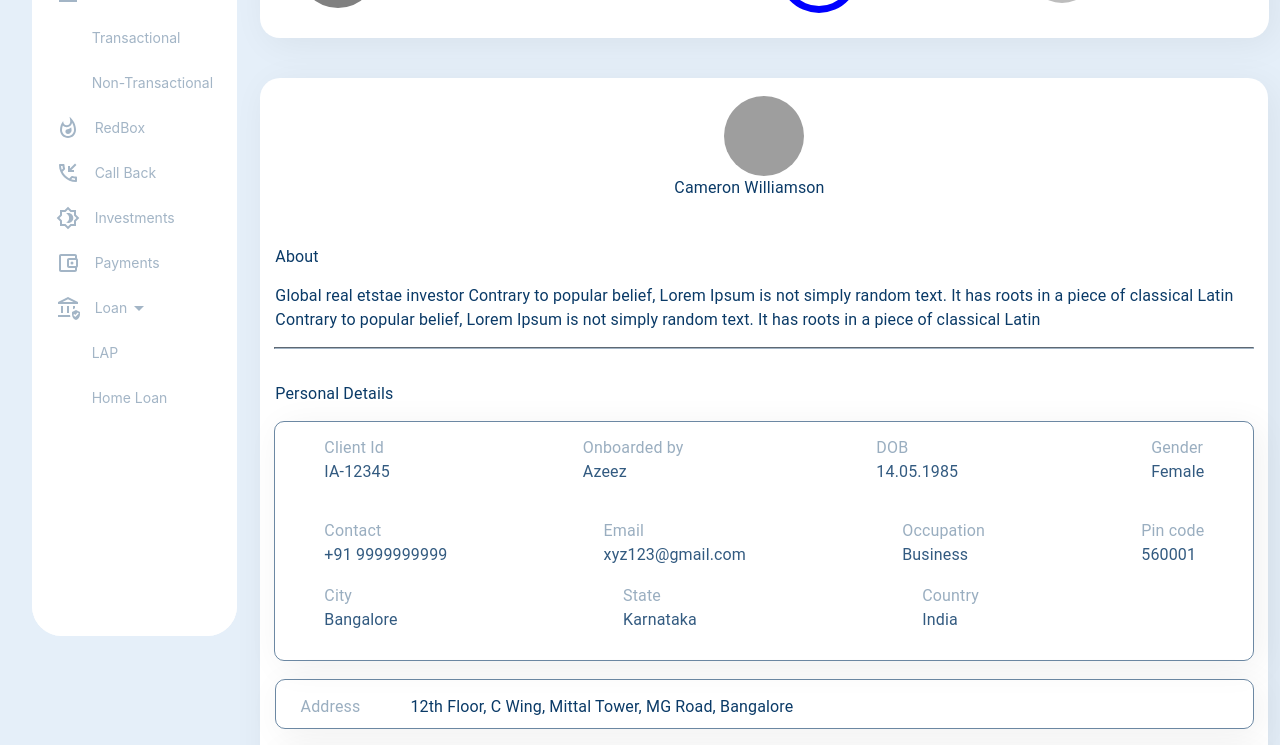
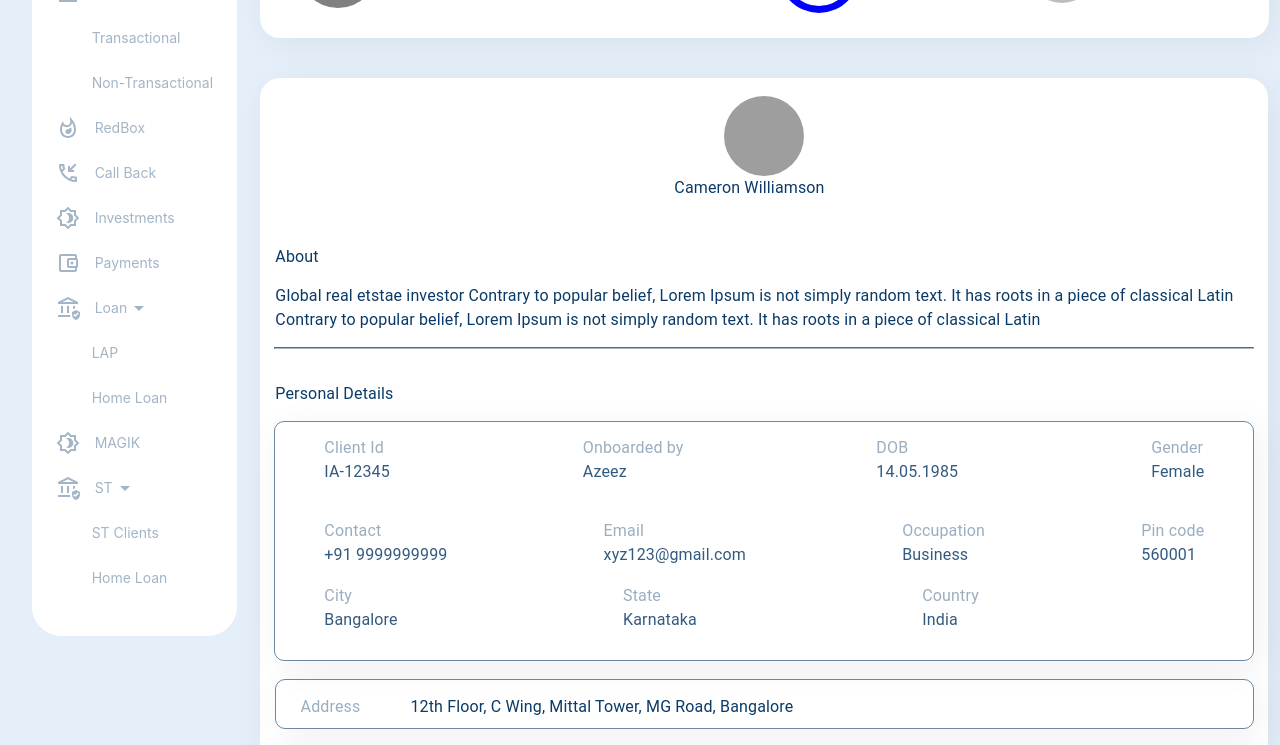
Before and after one commit to Nandaniyadav/Indiaasetz_Assignment, a React (Create React App) app: page / in a window 1280 px wide. Shown: the part 396-1141 px from the top of the page. Built offline with nearby package versions, Linux system fonts and the light colour scheme; grey boxes are pictures that could not be loaded.

Commit message:
update code

```diff
--- a/src/components/common/sidebar/sidebar.js
+++ b/src/components/common/sidebar/sidebar.js
@@ -88,6 +88,21 @@ const Sidebar = () => {
             <Toolbar>
             <div className="dashboardNonIcons">Home Loan</div>
             </Toolbar>
+            <Toolbar>
+              <Brightness4OutlinedIcon sx={{color:'#a3b5c6'}}/>
+              <div className="dashboard">MAGIK</div>
+            </Toolbar>
+            <Toolbar>
+              <AssuredWorkloadOutlinedIcon sx={{color:'#a3b5c6'}}/>
+              <div className="dashboard">ST</div>
+              <ArrowDropDownOutlinedIcon sx={{color:'#a3b5c6'}}/>
+            </Toolbar>
+            <Toolbar>
+            <div className="dashboardNonIcons" >ST Clients</div>
+            </Toolbar>
+            <Toolbar>
+            <div className="dashboardNonIcons">Home Loan</div>
+            </Toolbar>
           </Box>
   )
 }
```
